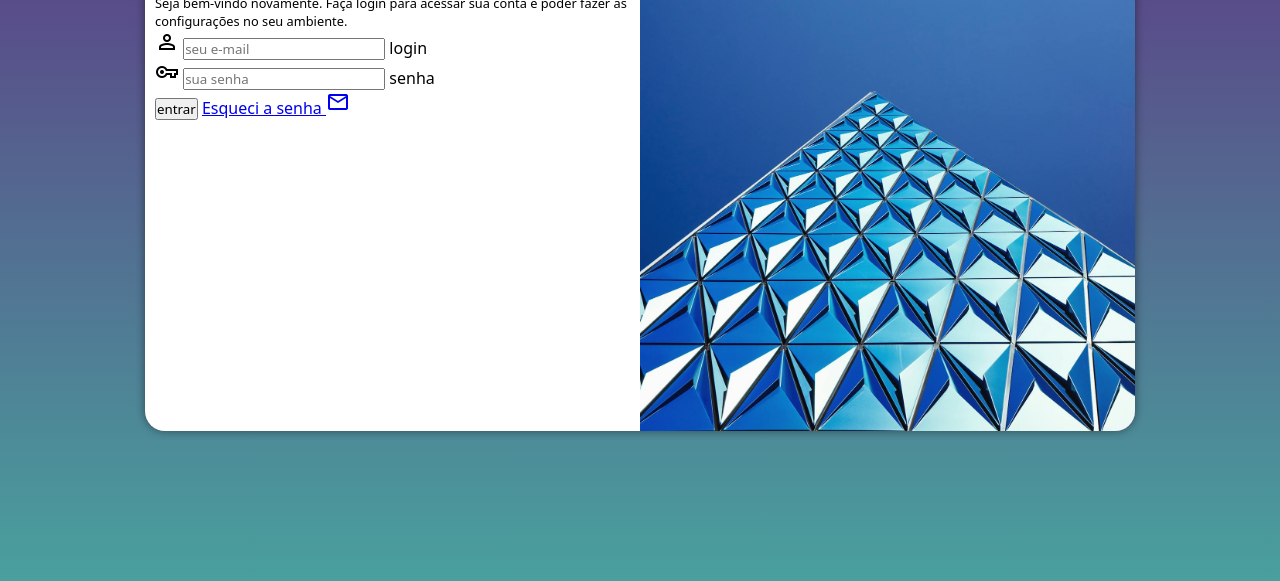
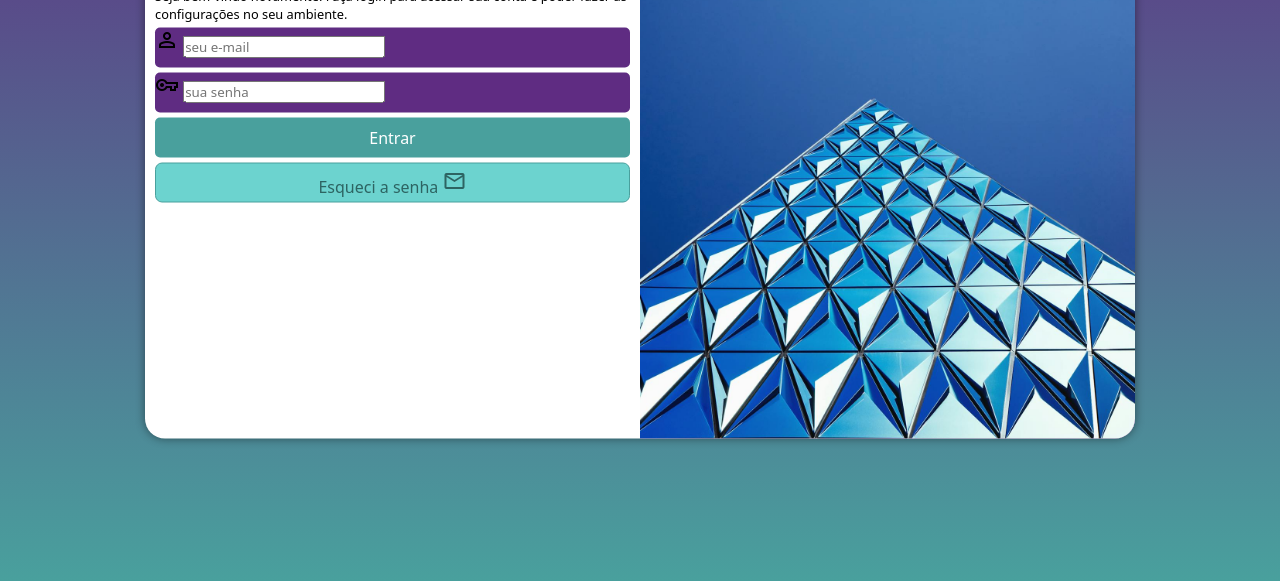
Before and after one commit to pabloalmeida0/projeto-login, a plain HTML site: page index.html in a window 1280 px wide. Shown: the part 219-800 px from the top of the page. Drawn offline with nearby package versions, Linux system fonts and the light colour scheme.

Commit message:
formatação do formulario

```diff
--- a/estilos/style.css
+++ b/estilos/style.css
@@ -34,7 +34,7 @@ section#login {
 
     background-color: white;
     width: 250px;
-    height: 500px;
+    height: 515px;
     border-radius: 20px;
     box-shadow: 0px 0px 10px rgba(0, 0, 0, 0.450);
 
@@ -63,3 +63,55 @@ div#formulario > h1 {
 div#formulario > p {
     font-size: 0.8em;
 }
+
+form > div.campo {
+    background-color: #5f2c82;
+    display: block;
+    width: 100%;
+    height: 40px;
+    border-radius: 5px;
+    margin: 5px 0px;
+}
+
+div.campo > label {
+    display: none;
+}
+
+form > input[type=submit] {
+    display: block;
+    font-size: 1em;
+    width: 100%;
+    height: 40px;
+    background-color: #49a09d;
+    color: white;
+    border: none;
+    border-radius: 5px;
+    cursor: pointer;
+}
+
+form > input[type=submit]:hover {
+    background-color: #2d6462;
+}
+
+form > a.botao {
+    display: block;
+    text-align: center;
+    font-size: 1em;
+    width: 100%;
+    height: 40px;
+    padding-top: 5px;
+    margin-top: 5px;
+    background-color: #6cd3cf;
+    color: #2d6462;
+    border: 1px solid #49a09d;
+    border-radius: 7px;
+    text-decoration: none;
+}
+
+form > a.botao:hover {
+    background-color: #479c99;
+}
+
+form > a.botao > i {
+    font-size: 0.8em;
+}
--- a/index.html
+++ b/index.html
@@ -37,8 +37,8 @@
                         <label for="isenha">senha</label>
                     </div>
 
-                    <input type="submit" value="entrar">
-                    <a href="#">
+                    <input type="submit" value="Entrar">
+                    <a href="#" class="botao">
                         Esqueci a senha <span class="material-symbols-outlined">mail</span>
                      </a>
 
```
